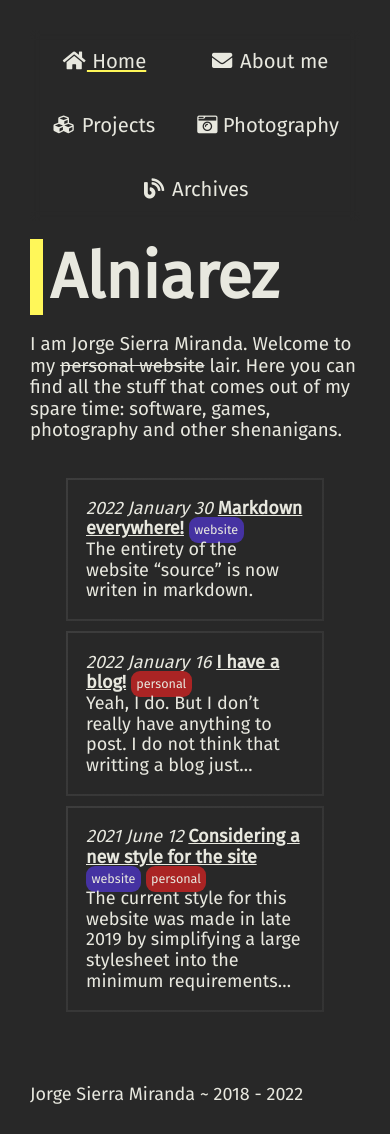
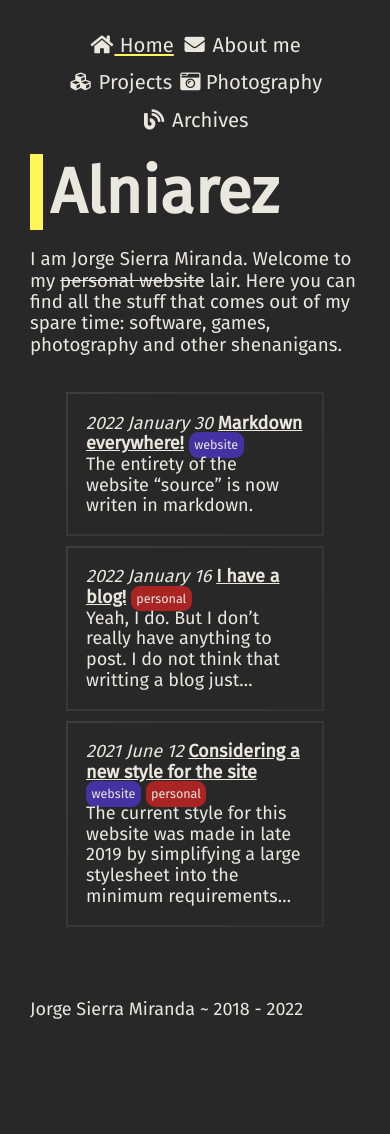
Before and after one commit to Alniarez/alniarez-web, a Jekyll site: the page built from index.md, in a window 390 px wide. Built offline with Jekyll 4.4.1, drawn with Linux system fonts in a browser that asks for light colours; nearby versions of some CDN libraries; after the commit the page ends 1049 px from its top, so only the background shows below that.

Commit message:
style changes

```diff
--- a/assets/css/style.css
+++ b/assets/css/style.css
@@ -183,7 +183,6 @@ pre {
 }
 
 /* Navitation */
-
 .blur {
   -webkit-backdrop-filter: blur(5px);
   backdrop-filter: blur(5px);
@@ -202,29 +201,39 @@ nav {
   */
 }
 
-@media all and (max-width: 800px) {
-  nav {
-    justify-content: space-around;
-  }
-}
-
-nav a, nav span {
+nav a,
+nav span {
   text-decoration: none;
   text-align: center;
   display: block;
-  padding: 1em;
+  padding: 0.8em;
 }
 
 nav a:hover {
   text-decoration: underline;
 }
 
+@media all and (max-width: 800px) {
+  nav {
+    justify-content: center;
+    row-gap: 0.3em;
+  }
+
+  nav a,
+  nav span {
+    padding: 0.2em;
+  }
+
+}
+
+/* footer */
+
 footer {
   grid-area: footer;
   margin-top: 4rem;
 }
 
-/* Decoration */
+/* Header decorations */
 h1::before,
 h2::before,
 h3::before,
@@ -236,6 +245,7 @@ h6::before {
   content: '';
 }
 
+/* Blog elements */
 blockquote {
   padding: 0.2rem 1rem;
   margin: 0;
@@ -267,6 +277,7 @@ blockquote {
   background: var(--tag-color-website);
 }
 
+/* Landing page posts */
 .title-posts {
   display: grid;
   grid-template-columns: repeat( auto-fit, minmax(250px, 1fr) );
```
Also changed, not shown: Gemfile.lock.
